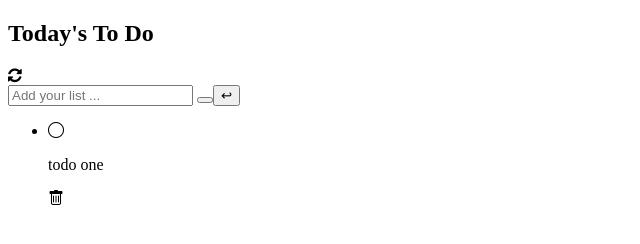
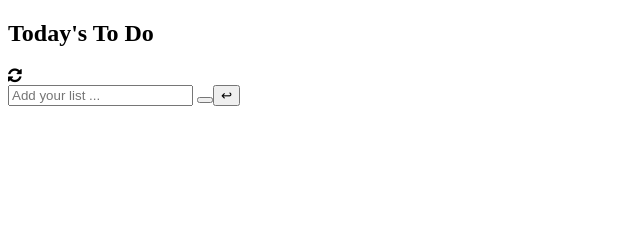
Before and after one commit to Naledi-Dikgale/todo-list, a website: page src/index.html in a window 1280 px wide. Shown: the whole page, without its empty margins (0-640 px from the left). Drawn offline with nearby package versions, Linux system fonts and the light colour scheme.

Commit message:
Update index file

```diff
--- a/src/index.html
+++ b/src/index.html
@@ -27,21 +27,12 @@
     </header>
 
     <ul id="todo-list">
-      <li class="todo">
-        <i
-          class="bi bi-circle"
-          data-action="check"
-        ></i>
-        <p class="" data-action="check">todo one</p>
 
-        <i class="bi bi-trash" data-action="delete"></i>
-      </li>
     </ul>
 
     <div class="notification"></div>
 
   </div>
-
 </body>
 
 </html>
```
